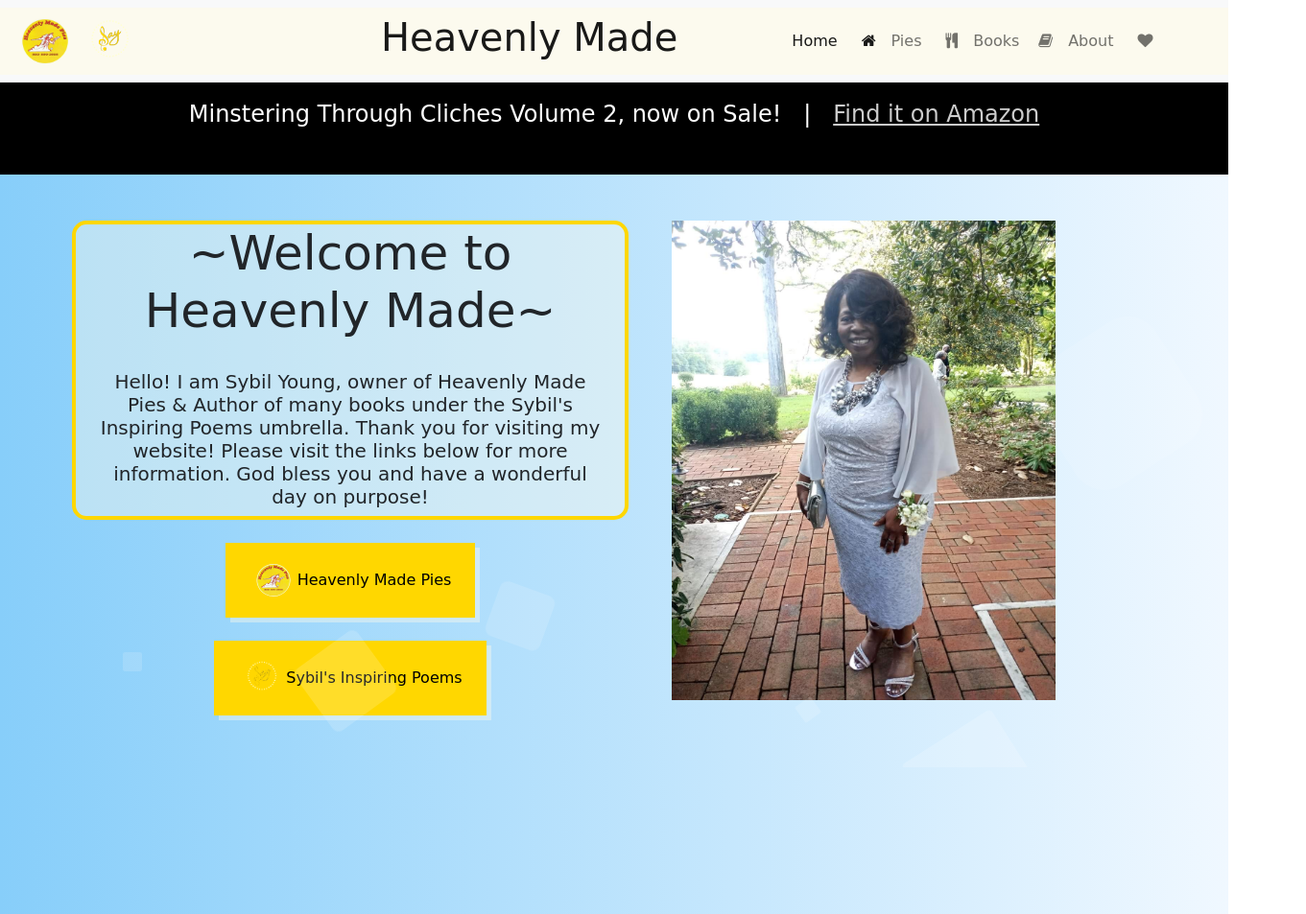
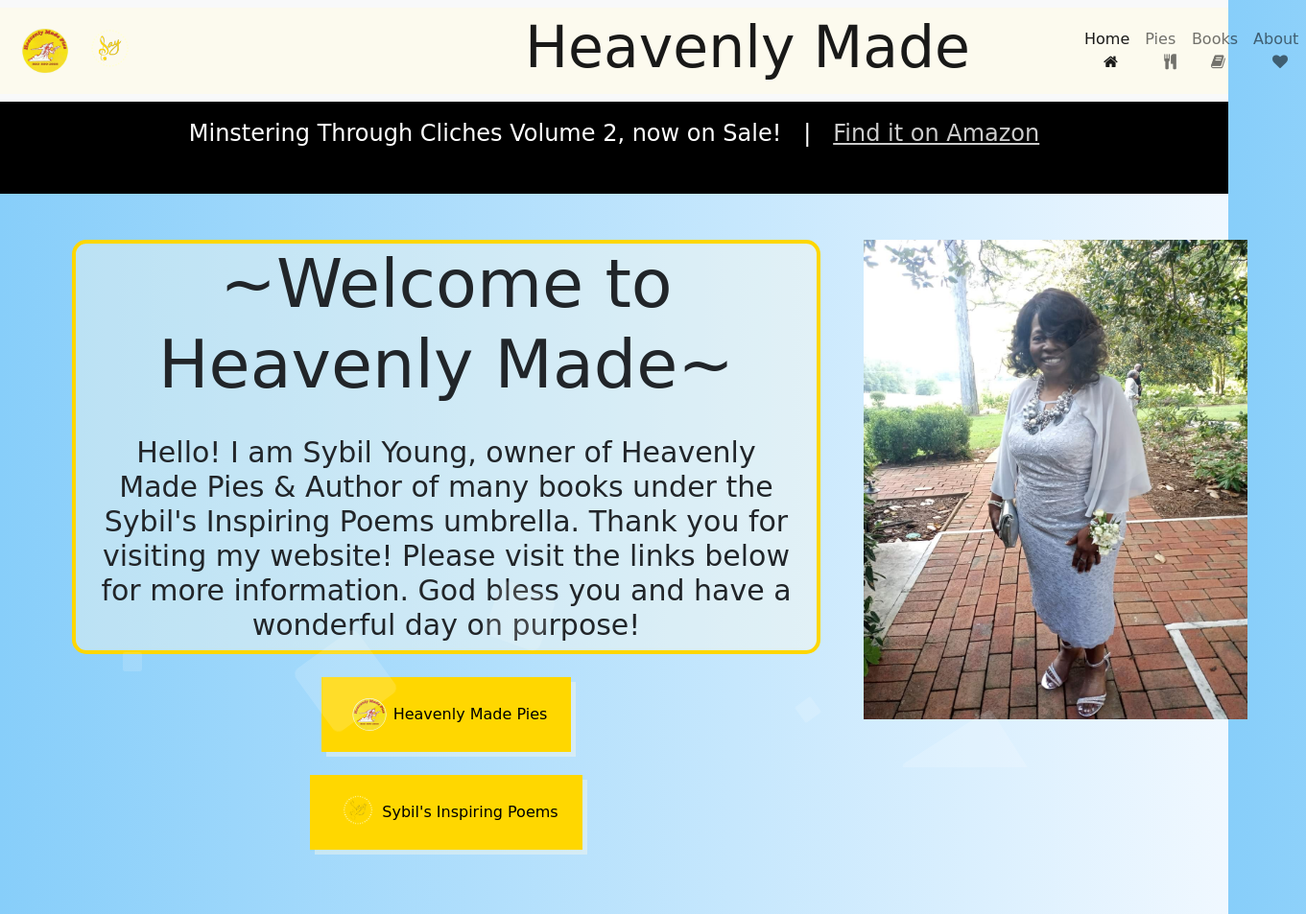
Before and after one commit to maddogg91/HeavenlyMade, a plain HTML site: page templates/index.html in a window 1280 px wide. Shown: the top 953 px of the page at 96% size, 1361 px wide, since content can reach past the window. Drawn offline with nearby package versions, Linux system fonts and the light colour scheme.

Commit message:
media screen

```diff
--- a/static/home.css
+++ b/static/home.css
@@ -2,6 +2,10 @@
 background: linear-gradient(90deg, #87CEFA	 0%, #F0F8FF 100%);
 font-family: "Lucida Handwriting", "Brush Script MT", cursive;
 }
+
+
+
+
 h2{
 	font-family: "URW Chancery", "Brush Script MT", cursive;
 	font-size: 50px;
@@ -230,3 +234,33 @@
     }
 
 }
+
+@media screen and (min-width: 1080px) {
+
+.textbox{
+	height: 5px;
+	width: 780px;
+	position: absolute;
+	left: 75px;
+	text-align: center;
+
+}
+.mom{
+	padding-left: 900px;
+
+}
+h2{
+	font-family: "URW Chancery", "Brush Script MT", cursive;
+	font-size: 70px;
+}
+h5{
+	font-size: 30px;
+}
+.navbar-brand{
+	padding-left: 400px !important;
+
+}
+h1{
+	font-size: 60px;
+}
+}
--- a/templates/index.html
+++ b/templates/index.html
@@ -3,11 +3,11 @@
 <head>
 <title>Landing Page</title>
 <meta charset="utf-8">
-    <meta name="viewport" content="width=device-width, initial-scale=1">
+<meta name="viewport" content="width=device-width, initial-scale=1">
 <link href="https://cdn.jsdelivr.net/npm/bootstrap@5.2.3/dist/css/bootstrap.min.css" rel="stylesheet" integrity="sha384-rbsA2VBKQhggwzxH7pPCaAqO46MgnOM80zW1RWuH61DGLwZJEdK2Kadq2F9CUG65" crossorigin="anonymous">
 <script src="https://cdn.jsdelivr.net/npm/bootstrap@5.2.3/dist/js/bootstrap.bundle.min.js" integrity="sha384-kenU1KFdBIe4zVF0s0G1M5b4hcpxyD9F7jL+jjXkk+Q2h455rYXK/7HAuoJl+0I4" crossorigin="anonymous"></script>
  <link rel="stylesheet" href="https://cdnjs.cloudflare.com/ajax/libs/font-awesome/4.7.0/css/font-awesome.min.css">
- <link rel="stylesheet" href="../static/home.css">
+ <link rel="stylesheet" type="text/css" href="../static/home.css">
 </head>
 <body>
 <div class="area" >
```
